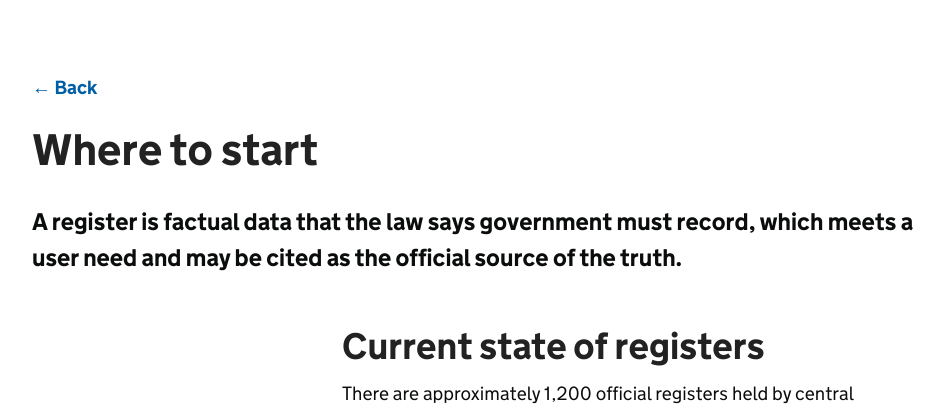
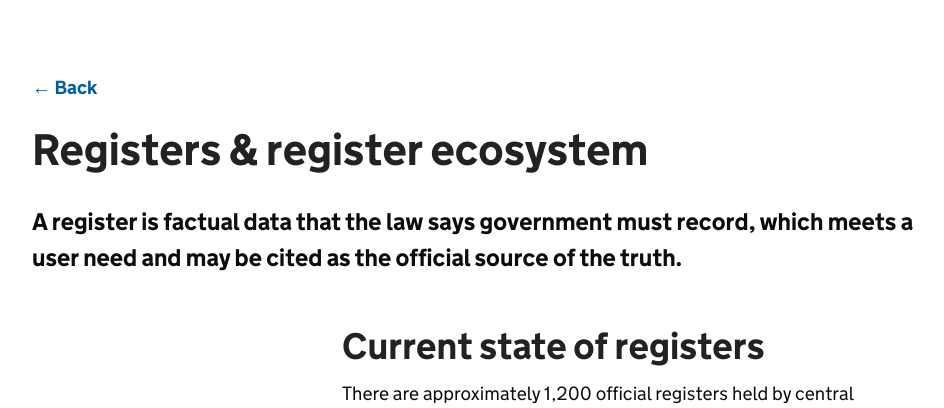
Before and after one commit to sausages-of-the-future/www, a Flask app: page /registers in a window 1280 px wide. Shown: the top 408 px of the page, without its empty margins (158-1102 px from the left). Run offline with Flask 2, Linux system fonts and the light colour scheme.

Commit message:
Adding "Registers & register ecosystem" as title

```diff
--- a/www/templates/greenpaper/registers.html
+++ b/www/templates/greenpaper/registers.html
@@ -6,7 +6,7 @@
 {% block content %}
   <div class="info-page">
    <a class ="back-button" href="{{url_for('paper.background_and_findings')}}">&larr; Back </a>
-   	<h1>Where to start</h1>
+   	<h1>Registers & register ecosystem</h1>
    		<div class="small-12 large-12 columns intro-para">A register is factual data that the law says government must record, which meets a user need and may be cited as the official source of the truth.</div>
    		<div class="small-12 large-8 columns">
    			<h2>Current state of registers</h2>
```
